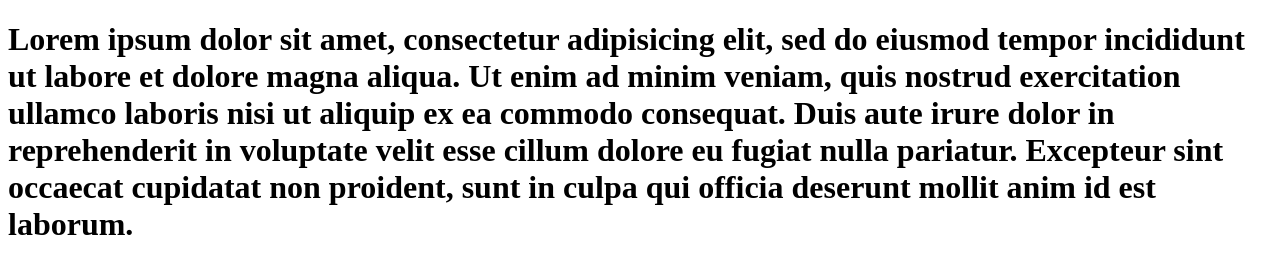
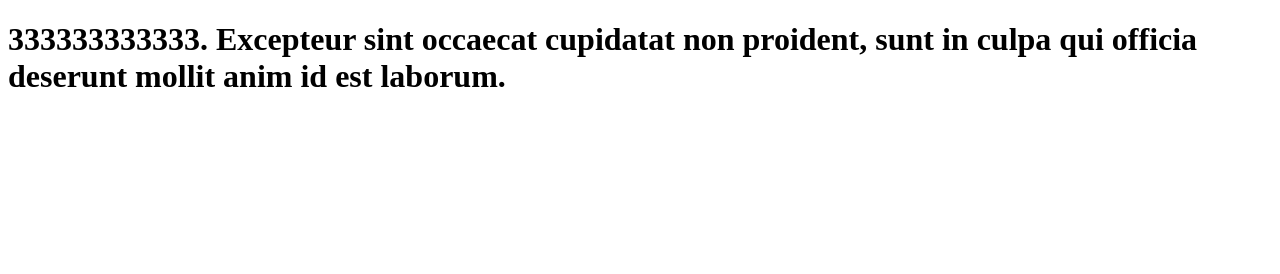
Before and after one commit to meng-xie/bb, a plain HTML site: page index.html in a window 1280 px wide. Drawn offline with Linux system fonts and the light colour scheme.

Commit message:
Update index.html

```diff
--- a/index.html
+++ b/index.html
@@ -5,6 +5,6 @@
     <title></title>
   </head>
   <body>
-    <h1>Lorem ipsum dolor sit amet, consectetur adipisicing elit, sed do eiusmod tempor incididunt ut labore et dolore magna aliqua. Ut enim ad minim veniam, quis nostrud exercitation ullamco laboris nisi ut aliquip ex ea commodo consequat. Duis aute irure dolor in reprehenderit in voluptate velit esse cillum dolore eu fugiat nulla pariatur. Excepteur sint occaecat cupidatat non proident, sunt in culpa qui officia deserunt mollit anim id est laborum.</h1>
+    <h1>333333333333. Excepteur sint occaecat cupidatat non proident, sunt in culpa qui officia deserunt mollit anim id est laborum.</h1>
   </body>
 </html>
```
